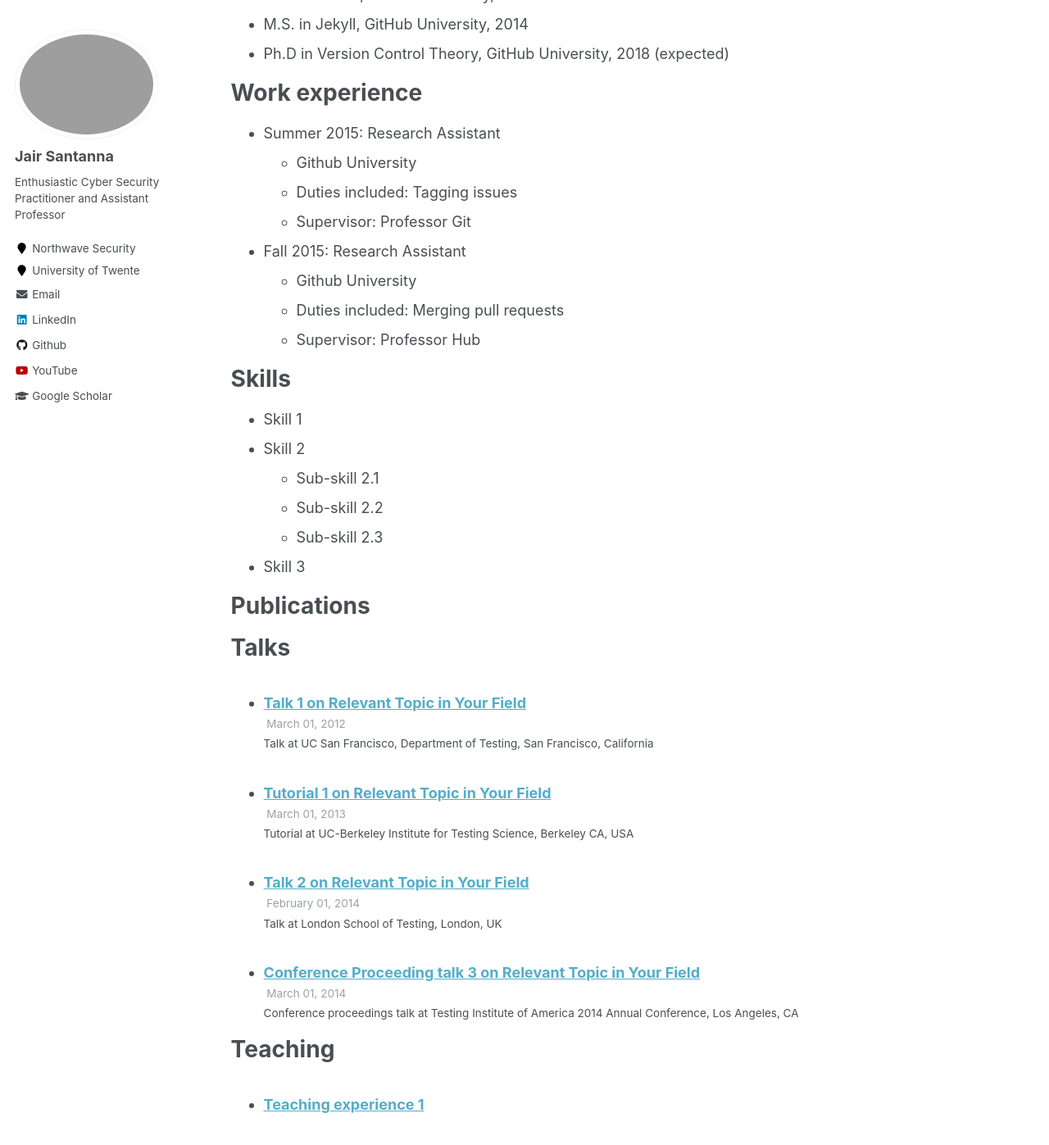
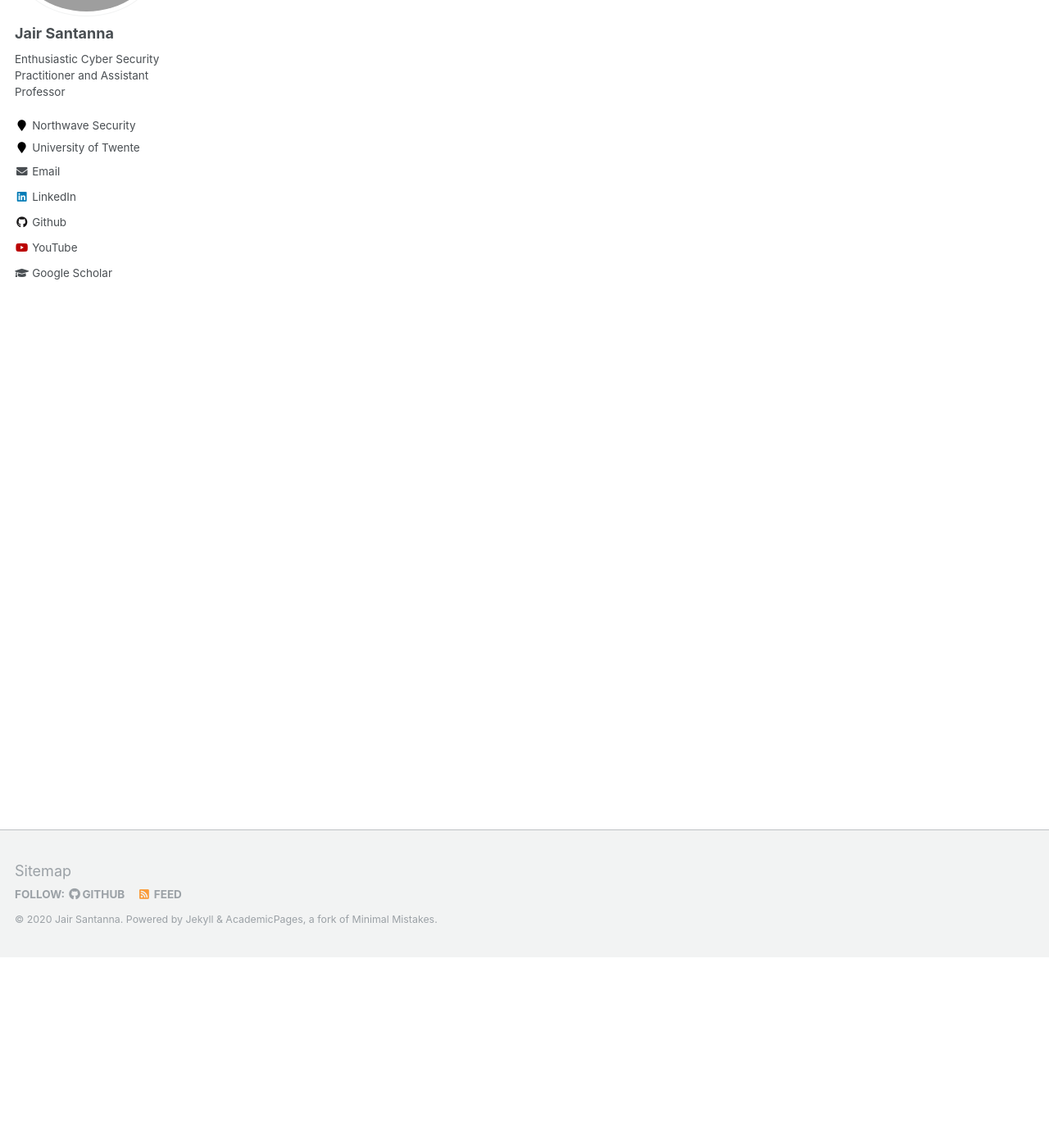
Before and after one commit to jjsantanna/jjsantanna.github.io, a Jekyll site: the page built from _pages/cv.md, in a window 1280 px wide and 1400 px high, scrolled down 232 px. Shown: the top 1397 px of the window at 82% size. Built offline with Jekyll 4.4.1, drawn with Linux system fonts in a browser that asks for light colours; our own code applies the rules of GitHub Pages for plain Markdown files; some of the changed text lies outside the part shown.

Commit message:
removing garbage of the template

```diff
--- a/_pages/cv.md
+++ b/_pages/cv.md
@@ -1,3 +1,4 @@
+<!--
 ---
 layout: archive
 title: "CV"
@@ -57,3 +58,4 @@
 Service and leadership
 ======
 * Currently signed in to 43 different slack teams
+-->
--- a/_talks/2013-03-01-tutorial-1.md
+++ /dev/null
@@ -1,13 +0,0 @@
----
-title: "Tutorial 1 on Relevant Topic in Your Field"
-collection: talks
-type: "Tutorial"
-permalink: /talks/2013-03-01-tutorial-1
-venue: "UC-Berkeley Institute for Testing Science"
-date: 2013-03-01
-location: "Berkeley CA, USA"
----
-
-[More information here](http://exampleurl.com)
-
-This is a description of your tutorial, note the different field in type. This is a markdown files that can be all markdown-ified like any other post. Yay markdown!
--- a/_talks/2014-02-01-talk-2.md
+++ /dev/null
@@ -1,13 +0,0 @@
----
-title: "Talk 2 on Relevant Topic in Your Field"
-collection: talks
-type: "Talk"
-permalink: /talks/2014-02-01-talk-2
-venue: "London School of Testing"
-date: 2014-02-01
-location: "London, UK"
----
-
-[More information here](http://example2.com)
-
-This is a description of your talk, which is a markdown files that can be all markdown-ified like any other post. Yay markdown!
--- a/_talks/2014-03-01-talk-3.md
+++ /dev/null
@@ -1,11 +0,0 @@
----
-title: "Conference Proceeding talk 3 on Relevant Topic in Your Field"
-collection: talks
-type: "Conference proceedings talk"
-permalink: /talks/2014-03-01-talk-3
-venue: "Testing Institute of America 2014 Annual Conference"
-date: 2014-03-01
-location: "Los Angeles, CA"
----
-
-This is a description of your conference proceedings talk, note the different field in type. You can put anything in this field.
--- a/_teaching/2015-spring-teaching-2.md
+++ /dev/null
@@ -1,20 +0,0 @@
----
-title: "Teaching experience 2"
-collection: teaching
-type: "Workshop"
-permalink: /teaching/2015-spring-teaching-1
-venue: "University 1, Department"
-date: 2015-01-01
-location: "City, Country"
----
-
-This is a description of a teaching experience. You can use markdown like any other post.
-
-Heading 1
-======
-
-Heading 2
-======
-
-Heading 3
-======
```
Also changed, not shown: _pages/markdown.md (+2 -0 lines), _portfolio/portfolio-1.md (+2 -0 lines), _portfolio/portfolio-2.html (deleted, +0 -7 lines), _talks/2012-03-01-talk-1.md (+2 -0 lines), _teaching/2014-spring-teaching-1.md (+2 -0 lines).
